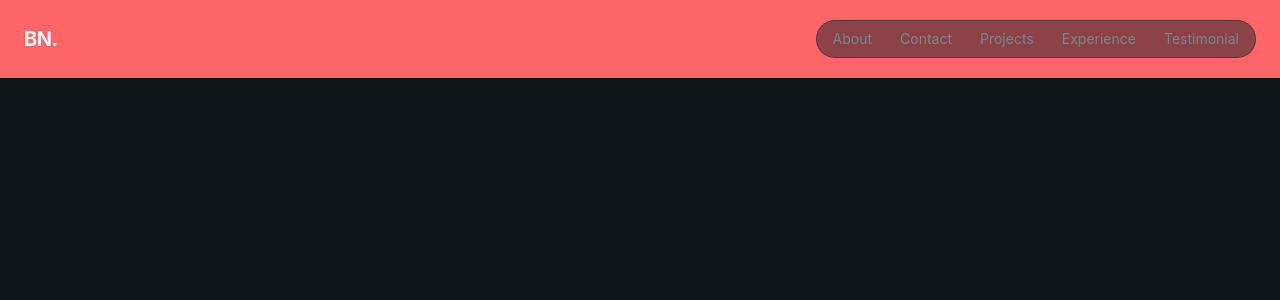
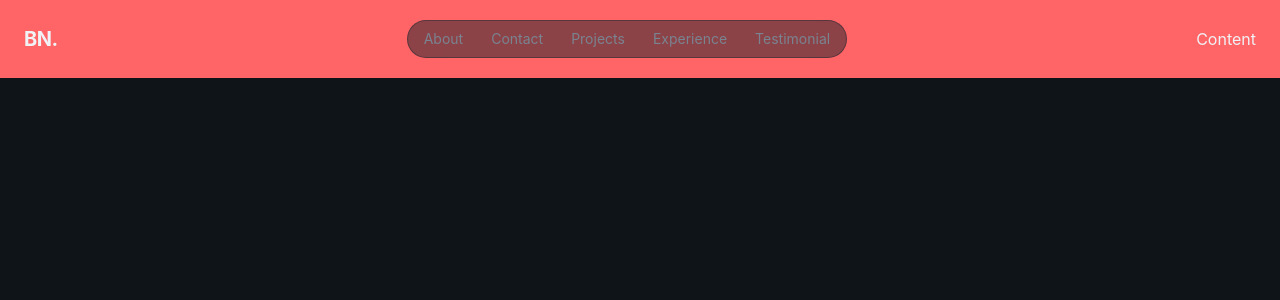
Before and after one commit to MeyGB/personal-portfolio, a React (Vite) app: page / in a window 1280 px wide. Shown: the top 300 px of the page. Built offline with nearby package versions, Linux system fonts and the light colour scheme.

Commit message:
Update navbar links

```diff
--- a/src/components/Button.jsx
+++ b/src/components/Button.jsx
@@ -1,6 +1,6 @@
 import { Children } from "react";
 
-export const Butoon = ({ className, size, children }) => {
+export const Button = ({ className, size, children }) => {
   return (
     <button>
       <span>{children}</span>
--- a/src/layout/Navbar.jsx
+++ b/src/layout/Navbar.jsx
@@ -1,3 +1,5 @@
+import { Button } from "@/components/Button";
+
 const navLink = [
   { href: "#about", label: "About" },
   { href: "#contact", label: "Contact" },
@@ -29,6 +31,7 @@ export const Navbar = () => {
             ))}
           </div>
         </div>
+        <Button>Content</Button>
       </nav>
     </header>
   );
```
